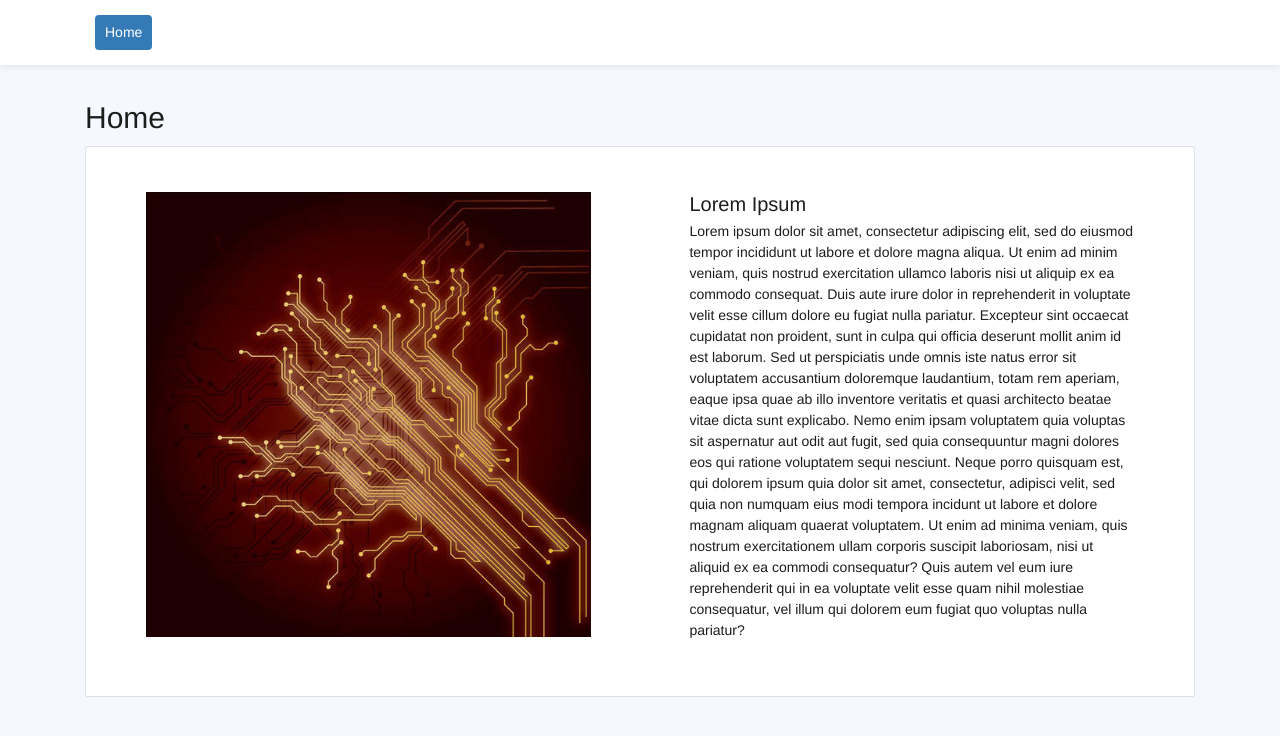
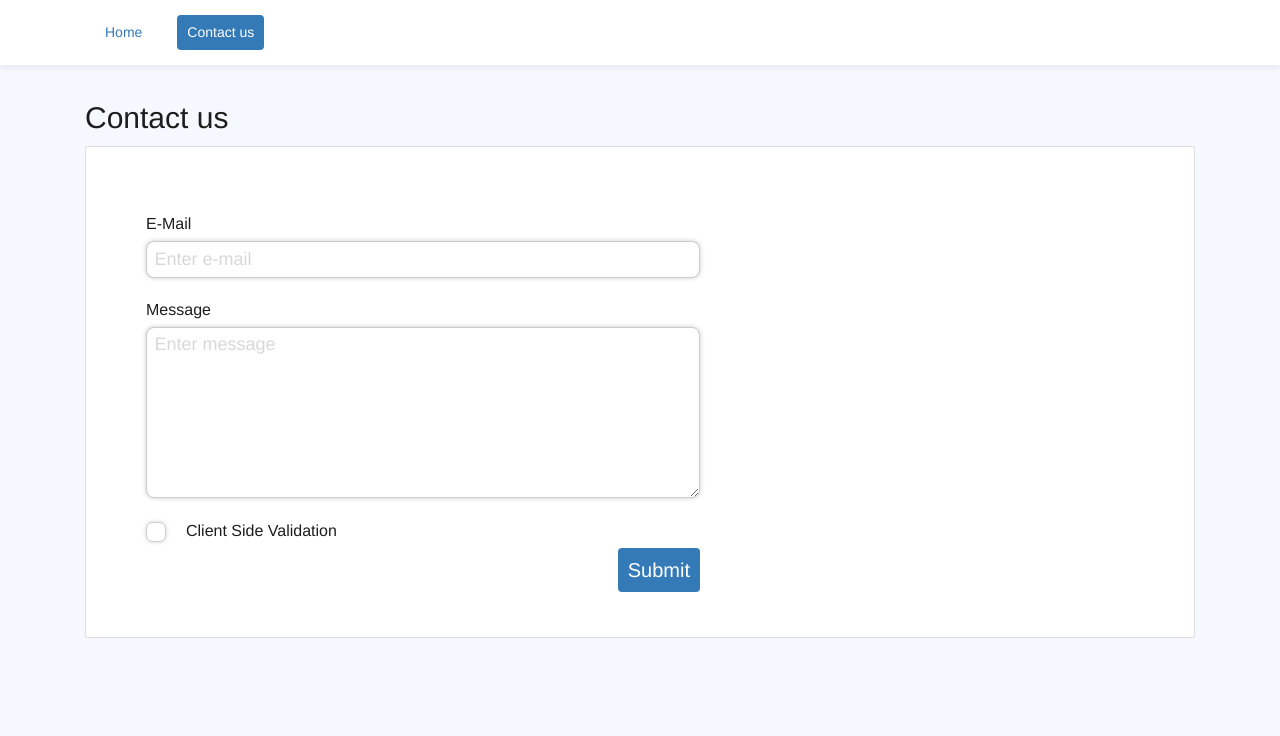
Before and after one commit to tcundic/react-expressjs, a React app: page /contact in a window 1280 px wide. Before the commit this address led to /. Shown: the top 736 px of the page. Built offline with nearby package versions, Linux system fonts and the light colour scheme.

Commit message:
* finished task 3 * added form with fields for email, message and submit button * added client side validation

```diff
--- a/package.json
+++ b/package.json
@@ -53,6 +53,7 @@
     "normalize.css": "^8.0.1",
     "react": "^17.0.1",
     "react-dom": "^17.0.1",
+    "react-hook-form": "^6.13.1",
     "react-router-dom": "^5.2.0",
     "sass-loader": "^10.1.0",
     "style-loader": "^2.0.0",
--- a/src/app/App.js
+++ b/src/app/App.js
@@ -1,5 +1,6 @@
 import React from 'react';
 import { Route, Switch, Redirect } from 'react-router-dom';
+import ContactUs from '../components/ContactUs';
 import Header from '../components/Header';
 import Home from '../components/Home';
 
@@ -10,6 +11,7 @@ const App = () => {
             <Header />
             <Switch>
                 <Route path="/" component={Home} exact={true} />
+                <Route path="/contact" component={ContactUs} />
                 <Route render={() => <Redirect to="/" />}/>
             </Switch>
         </div>
--- /dev/null
+++ b/src/components/ContactUs.js
@@ -0,0 +1,93 @@
+import React, { useEffect } from 'react';
+import { useForm } from 'react-hook-form';
+
+const ContactUs = () => {
+    const { register, handleSubmit, errors, setValue, getValues, formState } = useForm({
+        mode: "onChange",
+        reValidateMode: "onChange"
+    });
+
+    const { isDirty, isValid } = formState;
+
+    const onSubmit = data => {
+        console.log('S U B M I T', data);
+    };
+
+    return (
+        <div className="container">
+            <h1>Contact us</h1>
+            <div className="card app-card">
+                <form className="app-form" onSubmit={handleSubmit(onSubmit)}>
+                    {/* E-MAIL */}
+                    <div className="app-form-group">
+                        <label className="app-label" htmlFor="email">E-Mail</label>
+                        <input
+                            type="text"
+                            className="form-control app-text-input"
+                            id="email"
+                            name="email"
+                            placeholder="Enter e-mail"
+                            ref={register({
+                                required: getValues("validation"),
+                                pattern: {
+                                    value: /^[A-Z0-9._%+-]+@[A-Z0-9.-]+\.[A-Z]{2,}$/i,
+                                }
+                            })}
+                            onChange={e => {
+                                setValue(e.target.name, e.target.value, true);
+                            }}
+                        />
+                        { errors.email?.type === "required" && <span className="app-form-error">E-mail is required</span>}
+                        { errors.email?.type === "pattern" && <span className="app-form-error">Invalid e-mail</span>}
+                    </div>
+
+                    {/* MESSAGE */}
+                    <div className="app-form-group">
+                        <label className="app-label" htmlFor="message">Message</label>
+                        <textarea
+                            className="form-control app-text-input"
+                            id="message"
+                            name="message"
+                            placeholder="Enter message"
+                            ref={register({
+                                required: getValues("validation"),
+                                minLength: 30
+                            })}
+                            rows="6"
+                            cols="50"
+                            onChange={e => {
+                                setValue(e.target.name, e.target.value, true);
+                            }}
+                        />
+                        { errors.message?.type === "required" && <span className="app-form-error">Message is required</span>}
+                        { errors.message?.type === "minLength" && <span className="app-form-error">Message must be longer than 30 characters</span>}
+                    </div>
+
+                    {/* CLIENT SIDE VALIDATION */}
+                    <div className="app-form-group app-checkbox">
+                        <input
+                            type="checkbox"
+                            className="form-control checkbox"
+                            name="validation"
+                            id="validation"
+                            ref={register}
+                        />
+                        <label htmlFor="validation" className="user-form__label">Client Side Validation</label>
+                    </div>
+
+                    <div className="app-form__form-buttons">
+                        <button
+                            disabled={ (!isDirty || !isValid) && getValues("validation") === true }
+                            className={`app-btn ${(!isDirty || !isValid) && getValues("validation") === true ? "disabled" : ""}`}>
+                            Submit
+                        </button>
+                    </div>
+
+                    {getValues("validation") === true && formState.isSubmitSuccessful === true && <h2 className="app-form-success">We received your message and we'll reply to you shortly</h2>}
+                </form>
+            </div>
+        </div>
+    );
+};
+
+export default ContactUs;
--- a/src/components/Header.js
+++ b/src/components/Header.js
@@ -15,6 +15,9 @@ const Header = () => {
                             <li className="nav-item">
                                 <NavLink to="/" className="nav-link" activeClassName="active" exact={true}>Home</NavLink>
                             </li>
+                            <li className="nav-item">
+                                <NavLink to="/contact" className="nav-link" activeClassName="active">Contact us</NavLink>
+                            </li>
                         </ul>
                     </div>
                 </div>
--- a/src/styles/base/_base.scss
+++ b/src/styles/base/_base.scss
@@ -29,6 +29,15 @@ h2 {
     padding: .7rem 1rem;
     border-radius: .4rem;
     border: 0;
+
+    &.disabled {
+        background-color: $app-gray-disabled;
+        color: $app-gray-disabled-accent;
+
+        &:hover {
+            color: $app-gray-disabled-accent;
+        }
+    }
 
     &:focus {
         outline: none;
@@ -125,9 +134,18 @@ h2 {
     color: $app-error-red;
 }
 
+.app-form-success {
+    color: $app-success-green;
+}
+
 .app-card {
     padding: 4.5rem 6rem;
     margin-top: 1rem;
     align-items: flex-start;
     margin-bottom: 1rem;
 }
+
+.app-form__form-buttons {
+    display: flex;
+    justify-content: flex-end;
+}
--- a/src/styles/base/_settings.scss
+++ b/src/styles/base/_settings.scss
@@ -7,6 +7,8 @@ $app-blue-3: #f5f8ff;
 $app-gray: #1d1d1d;
 $app-gray-light: #ccc;
 $app-gray-disabled: #d8d8d8;
+$app-gray-disabled-accent: #676767;
 $app-error-red: #f21100;
+$app-success-green: #199e04;
 
 $app-shadow: 0 .4rem .4rem rgba(0, 0, 0, .05);
--- a/src/styles/components/_header.scss
+++ b/src/styles/components/_header.scss
@@ -49,3 +49,13 @@ header {
         }
     }
 }
+
+@media(max-width: 991px) {
+    .nav-item {
+        width: 100%;
+
+        &:not(:last-child) {
+            margin-bottom: 1rem;
+        }
+    }
+}
```
Also changed, not shown: 1 other file (tests, documents, lock files or other folders).
